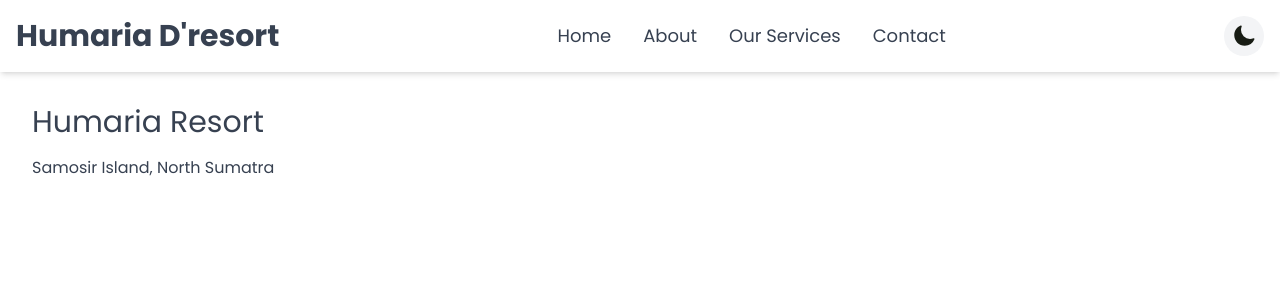
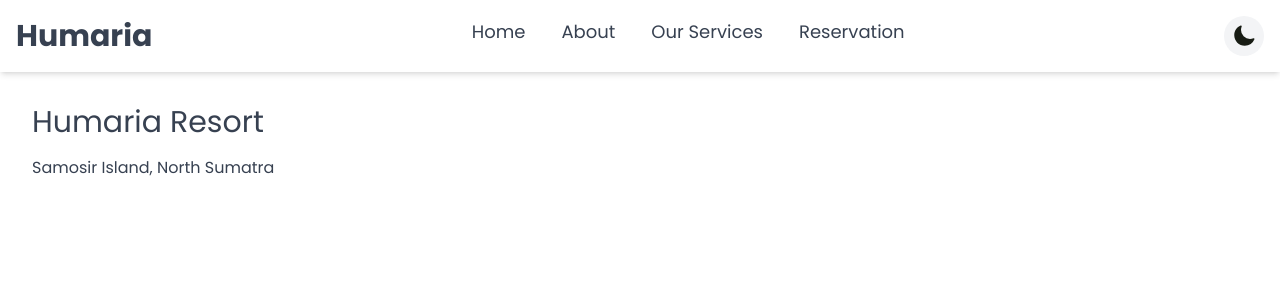
Before and after one commit to dodimarthen/Humaria-Resort-Web, a React (Vite) app: page / in a window 1280 px wide. Shown: the top 300 px of the page. Built offline with nearby package versions, Linux system fonts and the light colour scheme.

Commit message:
Adding toggle menu for responsive page

```diff
--- a/src/Components/Navbar/Navbar.jsx
+++ b/src/Components/Navbar/Navbar.jsx
@@ -1,73 +1,52 @@
-import { useState, useEffect } from "react";
-import { MoonIcon, SunIcon } from "@heroicons/react/24/solid";
+import { useState } from "react";
+import { Bars3Icon, XMarkIcon } from "@heroicons/react/24/outline"; // For Heroicons v2
+import ThemeToggle from "../ThemeToggle/ThemeToggle";
+import NavLink from "../Navlink/Navlink";
 
 function Navbar() {
-  const [darkMode, setDarkMode] = useState(false);
+  const [isOpen, setIsOpen] = useState(false);
 
-  const toggleTheme = () => {
-    setDarkMode(!darkMode);
-    localStorage.setItem("theme", !darkMode ? "dark" : "light");
+  const toggleMenu = () => {
+    setIsOpen(!isOpen);
   };
 
-  useEffect(() => {
-    const savedTheme = localStorage.getItem("theme");
-    if (savedTheme) {
-      setDarkMode(savedTheme === "dark");
-    }
-  }, []);
+  return (
+    <nav className="bg-white dark:bg-[#191717] shadow-md">
+      <div className="max-w-7xl mx-auto px-4 py-4 flex justify-between items-center">
+        {/* Toggle Button for Mobile */}
+        <button
+          onClick={toggleMenu}
+          className="md:hidden p-1 rounded-full bg-gray-100 dark:bg-gray-700 hover:bg-gray-200 dark:hover:bg-gray-600 transition"
+        >
+          {isOpen ? (
+            <XMarkIcon className="h-6 w-6 text-gray-700 dark:text-gray-200" />
+          ) : (
+            <Bars3Icon className="h-6 w-6 text-gray-700 dark:text-gray-200" />
+          )}
+        </button>
 
-  useEffect(() => {
-    if (darkMode) {
-      document.documentElement.classList.add("dark");
-    } else {
-      document.documentElement.classList.remove("dark");
-    }
-  }, [darkMode]);
-
-  return (
-    <nav className="bg-white dark:bg-[#181C14] shadow-md">
-      <div className="max-w-7xl mx-auto px-4 py-4 flex justify-between items-center">
-        <div className="font-poppins text-3xl font-bold text-gray-700 dark:text-gray-200">
-          Humaria D'resort
+        <div className="font-poppins md:text-3xl sm:text-xl font-bold text-gray-700 dark:text-gray-200">
+          Humaria
         </div>
 
-        <div className="hidden md:flex space-x-8">
-          <a
-            href="#"
-            className="text-lg text-gray-700 dark:text-gray-200 hover:text-primary"
-          >
-            Home
-          </a>
-          <a
-            href="#"
-            className="text-lg text-gray-700 dark:text-gray-200 hover:text-primary"
-          >
-            About
-          </a>
-          <a
-            href="#"
-            className="text-lg text-gray-700 dark:text-gray-200 hover:text-primary"
-          >
-            Our Services
-          </a>
-          <a
-            href="#"
-            className="text-lg text-gray-700 dark:text-gray-200 hover:text-primary"
-          >
-            Contact
-          </a>
+        {/* Desktop Links */}
+        <div className="hidden md:flex space-x-9">
+          <NavLink href="#">Home</NavLink>
+          <NavLink href="#">About</NavLink>
+          <NavLink href="#">Our Services</NavLink>
+          <NavLink href="#">Reservation</NavLink>
         </div>
 
-        <button
-          onClick={toggleTheme}
-          className="p-2 rounded-full bg-gray-100 dark:bg-gray-700 hover:bg-gray-200 dark:hover:bg-gray-600 transition"
-        >
-          {darkMode ? (
-            <SunIcon className="h-6 w-6 text-[#F3C623]" />
-          ) : (
-            <MoonIcon className="h-6 w-6 text-[#181C14]" />
-          )}
-        </button>
+        <ThemeToggle />
+
+        {isOpen && (
+          <div className="md:hidden absolute top-16 left-0 right-0 bg-white dark:bg-[#191717] shadow-lg p-4 flex flex-col space-y-4">
+            <NavLink href="#">Home</NavLink>
+            <NavLink href="#">About</NavLink>
+            <NavLink href="#">Our Services</NavLink>
+            <NavLink href="#">Reservation</NavLink>
+          </div>
+        )}
       </div>
     </nav>
   );
```
